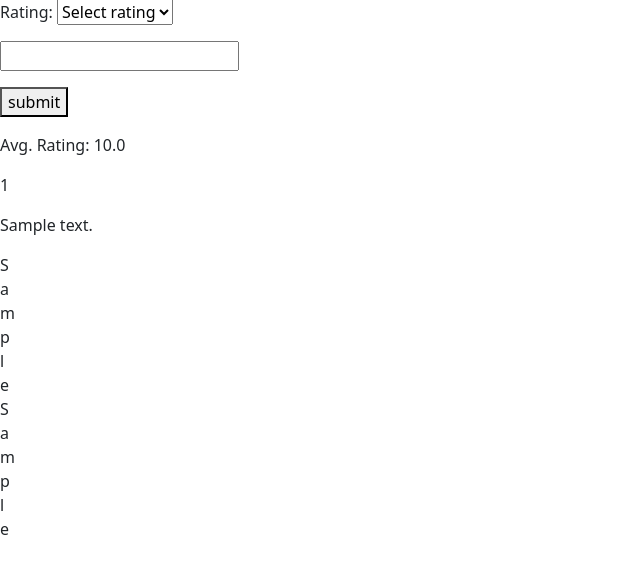
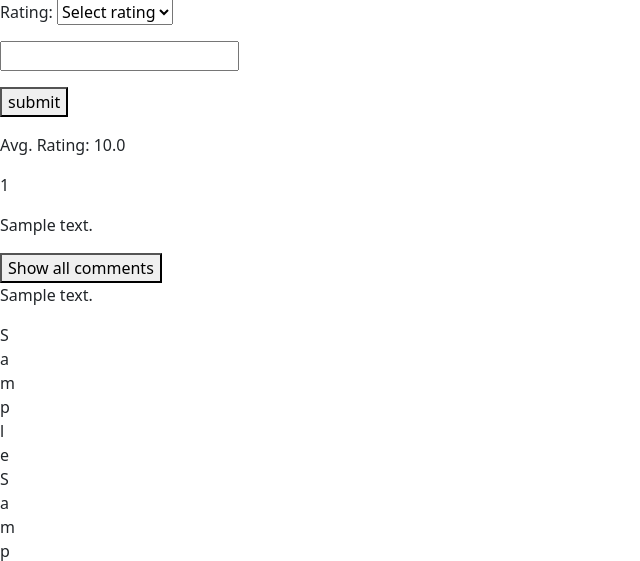
Before and after one commit to siskablaz/recipe-project, a Flask app: page /recipes/1 in a window 1280 px wide. Shown: the part 785-1346 px from the top of the page, without its empty margins (0-640 px from the left). Before the commit the page ends 1320 px from the top, so only its background shows below. Run offline with Flask 2, Linux system fonts and the light colour scheme; the visitor is signed in with stand-in values (Sample User, id 1); tables that the repository leaves empty hold one stand-in row (values such as "Sample post"); grey boxes marked "Sample" are stand-in pictures.

Commit message:
fixed show and hid comments

```diff
--- a/crud.py
+++ b/crud.py
@@ -146,6 +146,26 @@ def get_rating_by_recipe_user(recipe_id,user_id):
     return Rating.query.filter((Rating.recipe_id == recipe_id) & (Rating.user_id == user_id)).first()
 
 
+def recipe_has_rating(recipe_id):
+
+    return Rating.query.filter(Rating.recipe_id == recipe_id).first()
+
+def all_comments_for_recipe(ratings_list):
+    all_recipe_comments = []
+
+    for rating in ratings_list:
+        all_recipe_comments.append(rating.comment)
+
+    return all_recipe_comments
+
+
+def get_rating_count_by_recipe(recipe_id):
+    counter = 0
+    ratings_list = Rating.query.filter(Rating.recipe_id == recipe_id).all()
+
+    for rating in ratings_list:
+        counter+= 1
+    return counter
 
 def get_rating_by_id(rating_id):
 
@@ -179,7 +199,21 @@ def get_avg_rating(recipe_ratings_list):
     for rating in recipe_ratings_list:
         print(rating.score)
         sum_of_ratings += rating.score
+
+    if len(recipe_ratings_list) == 0:
+        return 'None'
     return sum_of_ratings/len(recipe_ratings_list)
+
+
+def get_comments_by_recipe_id(recipe_id):
+
+    all_ratings = get_all_recipe_ratings(recipe_id)
+
+    comments_list = []
+    for rating in all_ratings:
+        comments_list.append(rating.comment)
+
+    return comments_list
 
 
 def add_recipes_to_db(res):
--- a/server.py
+++ b/server.py
@@ -222,7 +222,7 @@ def add_favorite():
             if page == "fav_page":
                 return (f'Removing')
             else:
-                return (f'Removing from favorites')
+                return (f'Removing from Favorites')
                 # or can return as json jsonify({key:value,key:value,key:value})
         else:
             fav_recipe = crud.create_fav_recipe(recipe_id, this_user_id)
@@ -234,7 +234,7 @@ def add_favorite():
             if page == "fav_page":
                 return (f'Adding')
             else:
-                return (f'Adding to favorites')
+                return (f'Adding to Favorites')
 
 
 @app.route("/favorites")
@@ -250,6 +250,7 @@ def favorites_page():
         user_id = user.user_id
 
         recipes = crud.get_users_fav_recipes(user_id)
+        # Addvariable that says true if recipe is in favorite then add jinja for rendered button to have class favorited if true
 
 
 
@@ -303,8 +304,6 @@ def favorites_page():
 @app.route("/recipes/<recipe_id>")
 def recipe_details(recipe_id):
 
-    print(recipe_id)
-
     # res = requests.get(f'https://api.spoonacular.com/recipes/{recipe_id}/analyzedInstructions?apiKey=e7716122fcea490aa1c5a7f3c8a9b7e2)
 
     recipe_object = crud.get_recipe_by_id(recipe_id)
@@ -317,14 +316,23 @@ def recipe_details(recipe_id):
     else:
         this_user_id = user.user_id
         all_recipe_ratings = crud.get_all_recipe_ratings(recipe_id)
+        all_recipe_comments = crud.all_comments_for_recipe(all_recipe_ratings)
+
+
+        comments_list = crud.get_comments_by_recipe_id(recipe_id)
+
         avg_rating = crud.get_avg_rating(all_recipe_ratings)
+
+        recipe_rating_count = crud.get_rating_count_by_recipe(recipe_id)
 
 
 
-        rating = crud.get_rating_by_recipe_user(recipe_id,this_user_id)
+        user_rating = crud.get_rating_by_recipe_user(recipe_id,this_user_id)
+
+        recipe_is_rated = crud.recipe_has_rating(recipe_id)
 
 
-    return render_template("recipe_details.html", recipe=recipe_object, rating=rating, avg_rating=avg_rating)
+    return render_template("recipe_details.html", recipe_rating_count=recipe_rating_count, recipe_is_rated=recipe_is_rated, recipe=recipe_object, user_rating=user_rating, avg_rating=avg_rating, comments_list=comments_list, all_recipe_comments=all_recipe_comments)
 
 
 @app.route("/add-shopping", methods=['POST'])
@@ -495,11 +503,15 @@ def create_rating(recipe_id):
 
         user = crud.get_user_by_email(logged_in_email)
         recipe = crud.get_recipe_by_id(recipe_id)
-        is_rating = crud.get_rating_by_recipe_user(recipe_id,user.user_id)
+        is_rating_by_user = crud.get_rating_by_recipe_user(recipe_id,user.user_id)
+        recipe_has__rating = crud.recipe_has_rating(recipe_id)
 
-        if is_rating:
-            is_rating.score=rating_score
-            is_rating.comment=comment
+
+
+
+        if is_rating_by_user:
+            is_rating_by_user.score=rating_score
+            is_rating_by_user.comment=comment
             db.session.commit()
         else:
 
@@ -509,7 +521,7 @@ def create_rating(recipe_id):
             db.session.add(rating)
             db.session.commit()
 
-        flash(f"{user} rated this movie {rating_score} out of 5.")
+        flash(f"{user.user_id} rated this movie {rating_score} out of 5.")
 
     return redirect(f"/recipes/{recipe_id}")
 
--- a/static/ajax-exercise.css
+++ b/static/style.css
@@ -18,3 +18,7 @@ h2 {
 .is-favorite {
   background-color: red;
 }
+
+/* .favorited {
+  background-color: red;
+} */
--- a/static/update_rating.js
+++ b/static/update_rating.js
@@ -1,41 +1,58 @@
 
 
-document.querySelector('#rating-form').addEventListener('submit', (evt) => {
+// document.querySelector('#rating-form').addEventListener('submit', (evt) => {
 
-    evt.preventDefault();
+//     evt.preventDefault();
 
-    console.log(document.querySelector('#rating-id-btn').value)
-    console.log(document.querySelector('#score').value)
-    console.log(document.querySelector('#comment-input').value)
-    if (document.querySelector('#rating-id-btn').value){
+//     console.log(document.querySelector('#rating-id-btn').value)
+//     console.log(document.querySelector('#score').value)
+//     console.log(document.querySelector('#comment-input').value)
+//     if (document.querySelector('#rating-id-btn').value){
 
 
-    const formInputs = {
-        rating_id: document.querySelector('#rating-id-btn').value,
-        updated_score: document.querySelector('#score').value,
-        updated_comment: document.querySelector('#comment-input').value
+//     const formInputs = {
+//         rating_id: document.querySelector('#rating-id-btn').value,
+//         updated_score: document.querySelector('#score').value,
+//         updated_comment: document.querySelector('#comment-input').value
 
-    };
+//     };
 
-    fetch('/update_rating', {
-      method: 'POST',
-      body: JSON.stringify(formInputs),
-      headers: {
-        'Content-Type': 'application/json',
-      },
-    })
-      .then((response) => {
-        console.log(response)
-        return response.json()})
-      .then((responseData) => {
+//     fetch('/update_rating', {
+//       method: 'POST',
+//       body: JSON.stringify(formInputs),
+//       headers: {
+//         'Content-Type': 'application/json',
+//       },
+//     })
+//       .then((response) => {
+//         console.log(response)
+//         return response.json()})
+//       .then((responseData) => {
 
-        document.querySelector('#rating-score').innerHTML = `rating: ${responseData['averageScore']}`
-        document.querySelector('#rating-count').innerHTML = `# of rating: ${responseData['ratingCount']}`
-        document.querySelector('#rating-comment').innerHTML = `comment: ${responseData['updatedComment']}`
+//         document.querySelector('#rating-score').innerHTML = `rating: ${responseData['averageScore']}`
+//         document.querySelector('#rating-count').innerHTML = `# of rating: ${responseData['ratingCount']}`
+//         document.querySelector('#rating-comment').innerHTML = `comment: ${responseData['updatedComment']}`
 
-      }
+//       }
 
-    )
+//     )
+//     }
+
+//     })
+
+
+
+function showAllComments(event) {
+
+    console.log(event.target)
+
+    if (document.getElementById('all-comments').style.display === 'none') {
+        document.getElementById('all-comments').style.display = '';
+        event.target.innerHTML = 'Show all comments';
+        console.log('showing comments')
+    } else {
+        document.getElementById('all-comments').style.display = 'none';
+        event.target.innerHTML = 'Hide all comments';
+        console.log('hiding comments')
     }
-
-    })
+}
--- a/templates/base.html
+++ b/templates/base.html
@@ -5,7 +5,7 @@
     <meta name="viewport" content="width=device-width">
     <link href="https://cdn.jsdelivr.net/npm/bootstrap@5.0.1/dist/css/bootstrap.min.css" rel="stylesheet"
     integrity="sha384-+0n0xVW2eSR5OomGNYDnhzAbDsOXxcvSN1TPprVMTNDbiYZCxYbOOl7+AMvyTG2x" crossorigin="anonymous">
-    <link rel="stylesheet" href="/static/ajax-exercise.css">
+    <link rel="stylesheet" href="/static/style.css">
     <title>
       {% block title %}{% endblock %}
     </title>
--- a/templates/favorites.html
+++ b/templates/favorites.html
@@ -13,10 +13,10 @@
 
 <ul>
     {% for recipe in recipes %}
-        <li>
+        <li id="fav-{{recipe.recipe_id}}">
             {{ recipe.title }}
             <div><img src="{{recipe.image}}"/></div>
-            <button onClick="addFavorite('{{recipe.recipe_id}}', 'fav_page', event)" class="favPageBtn">Remove from favorites</button>
+            <button onClick="addFavorite('{{recipe.recipe_id}}', 'fav_page', event)" value="fav-{{recipe.recipe_id}}" class="favPageBtn">Remove from favorites</button>
 
         </li>
     {% endfor %}
--- a/templates/recipe_details.html
+++ b/templates/recipe_details.html
@@ -29,10 +29,15 @@
 
 </form>
 {% endif %}
-{% if rating %}
+{% if recipe_is_rated %}
 <p id="rating-score">Avg. Rating: {{avg_rating}}</p>
-<p id="rating-count">{{rating.count}}</p>
-<p id="rating-comment"> {{rating.comment}}</p>
+<p id="rating-count">{{recipe_rating_count}}</p>
+<p id="rating-comment"> {{all_recipe_comments[0]}}</p><button onClick = "showAllComments(event)" id="show-all-comments" >Show all comments</button>
+<div id="all-comments">
+{% for comment in all_recipe_comments %}
+<p> {{comment}}</p>
+{% endfor %}
+</div>
 {% endif %}
 
 {% for ingredient in recipe.ingredients %}
@@ -45,5 +50,5 @@
 
 
 
-<!-- <script src="/static/update_rating.js" ></script> -->
+<script src="/static/update_rating.js"></script>
 {% endblock %}
--- a/templates/recipe_results.html
+++ b/templates/recipe_results.html
@@ -16,10 +16,10 @@
       <div>Missed Ingredient Count : {{recipe.missed_ingredient_count}}</div>
       <div>Missed Ingredients:</div>
       {% for ingredient in recipe.missed_ingredients %}
-        <div> <button onClick = "addShoppingList('{{ingredient}}', event)" name="shop-button" id="shop-button" value="{{ingredient}}" class="favoritesBtn btn btn-primary mt-2">+ {{ingredient}}</button></div>
+        <div> <button onClick = "addShoppingList('{{ingredient}}', event)" name="shop-button" id="shop-{{ingredient}}" value="shop-{{ingredient}}" class="favoritesBtn btn btn-primary mt-2">+ {{ingredient}}</button></div>
       {% endfor%}
     {#<form action="/add-favorite" method="POST">#}
-        <button onClick = "addFavorite('{{recipe.recipe_id}}', 'results_page', event)" title="Save to favorites" name="fav-button" id="fav-button" value="{{recipe.recipe_id}}" class="favResultsBtn btn btn-primary mt-2">♡ {{recipe.likes}}</button>
+        <button onClick = "addFavorite('{{recipe.recipe_id}}', 'results_page', event)" title="Save to favorites" name="fav-button"  value="res-fav-{{recipe.recipe_id}}" class="favResultsBtn btn btn-primary mt-2" id="res-fav-{{recipe.recipe_id}}">♡ {{recipe.likes}}</button>
       </li>
     {#</form>#}
     {% endfor %}
```
Also changed, not shown: seed_database.py (+22 -1 lines), static/display_recipes.js (+9 -4 lines).
